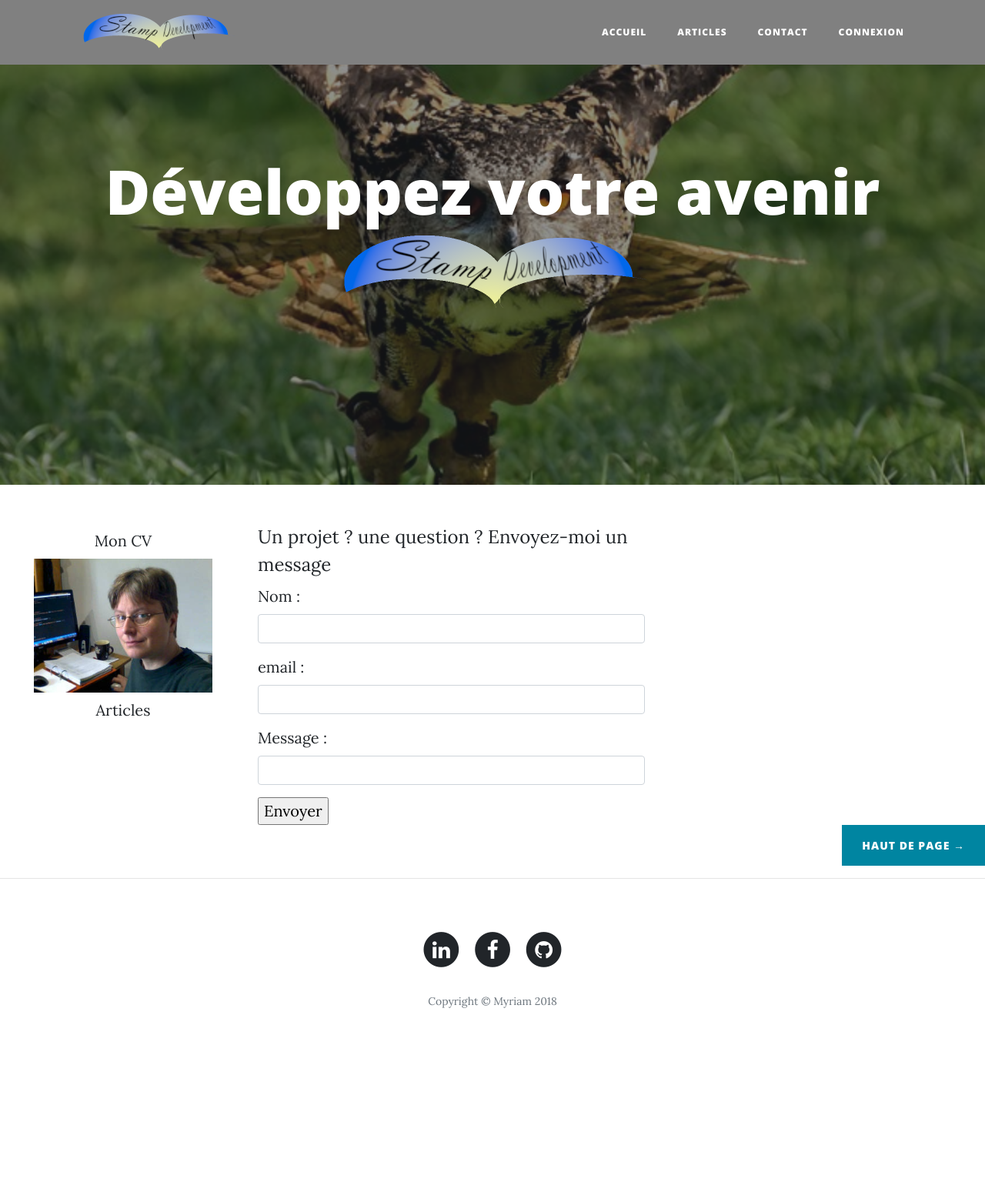
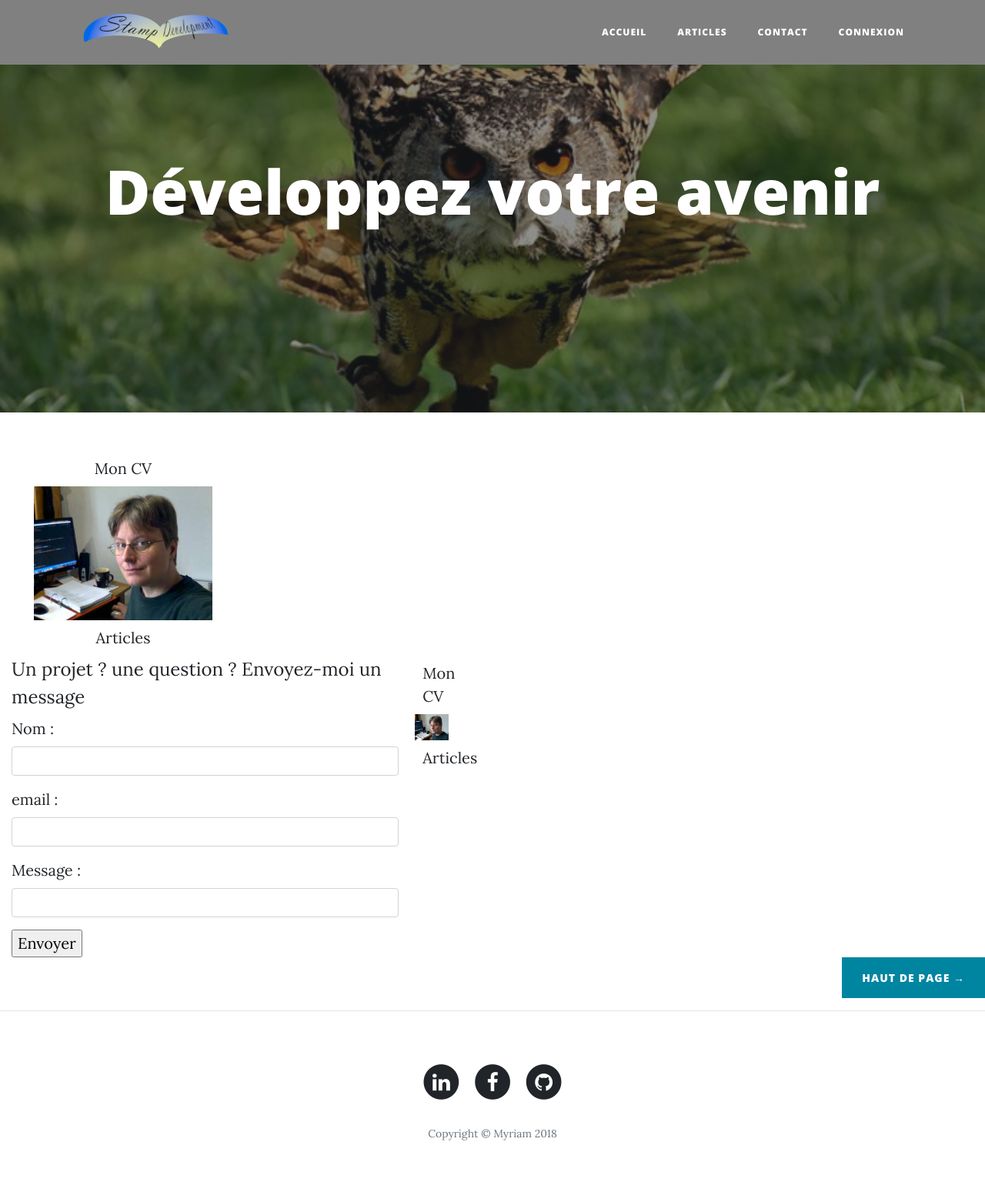
Before and after one commit to Myriam41/vivainformatique, a PHP site: page / in a window 1280 px wide. Shown: the whole page at 77% size. Before the commit the page ends 1310 px from the top, so only its background shows below. Run offline with PHP 8.4, Linux system fonts and the light colour scheme.

Commit message:
homeview

```diff
--- a/src/View/homeView.php
+++ b/src/View/homeView.php
@@ -3,7 +3,7 @@ use App\Entity\Log;
 
 $imgHeader = '../img/chouette_vol_640x420.jpg';
 $pageTitle = 'Développez votre avenir';
-$subTitle = '<img src="../img/stamp_JauBleu400.png" alt="logo Stamp Development"/>';
+$subTitle = '';
 
 // Page header little image
 $imglittle = '';
@@ -16,7 +16,8 @@ ob_start();?>
                <img id="mimi" src="../img/myr2.jpg"  alt="Photo du développeur"/>
                <a class="nav-link" href="index.php?page=postList">Articles</a>
         </div>
-
+    </div>
+    <div class = "row">
         <form class = "col-lg-offset-3 col-lg-5 col-md-offset-5 col-md-7 col-sm-12 col-xs-12" method="post" action="index.php?page=formHome" onsubmit="votre message a bien été envoyé. Nous vous contacterons rapidement">
             <legend> Un projet ? une question ? Envoyez-moi un message </legend>
                 <div class="form-group">
@@ -34,6 +35,13 @@ ob_start();?>
 
                 <input type="submit" name="sendmail" value="Envoyer"/>
         </form>
+        <div class = "row">
+        <div class = "col-lg-3 col-md-12 col-sm-12 col-xs-12 text-center">
+               <a class="nav-link" target="_blank" href="../doc/cv 2018 informatique.pdf">Mon CV</a>
+               <img id="mimi" src="../img/myr2.jpg"  alt="Photo du développeur"/>
+               <a class="nav-link" href="index.php?page=postList">Articles</a>
+        </div>
+    </div>
 
     </div>
 </div>
```
